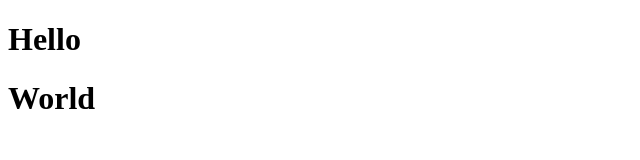
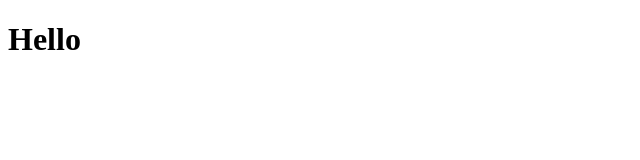
Before and after one commit to AasthaTilala27/demo, a plain HTML site: page index.html in a window 1280 px wide. Shown: the whole page, without its empty margins (0-640 px from the left). Drawn offline with Linux system fonts and the light colour scheme.

Commit message:
Update index.html

```diff
--- a/index.html
+++ b/index.html
@@ -7,6 +7,6 @@
 </head>
 <body>
     <h1>Hello</h1>
-    <h1>World</h1>
+
 </body>
 </html>
```
